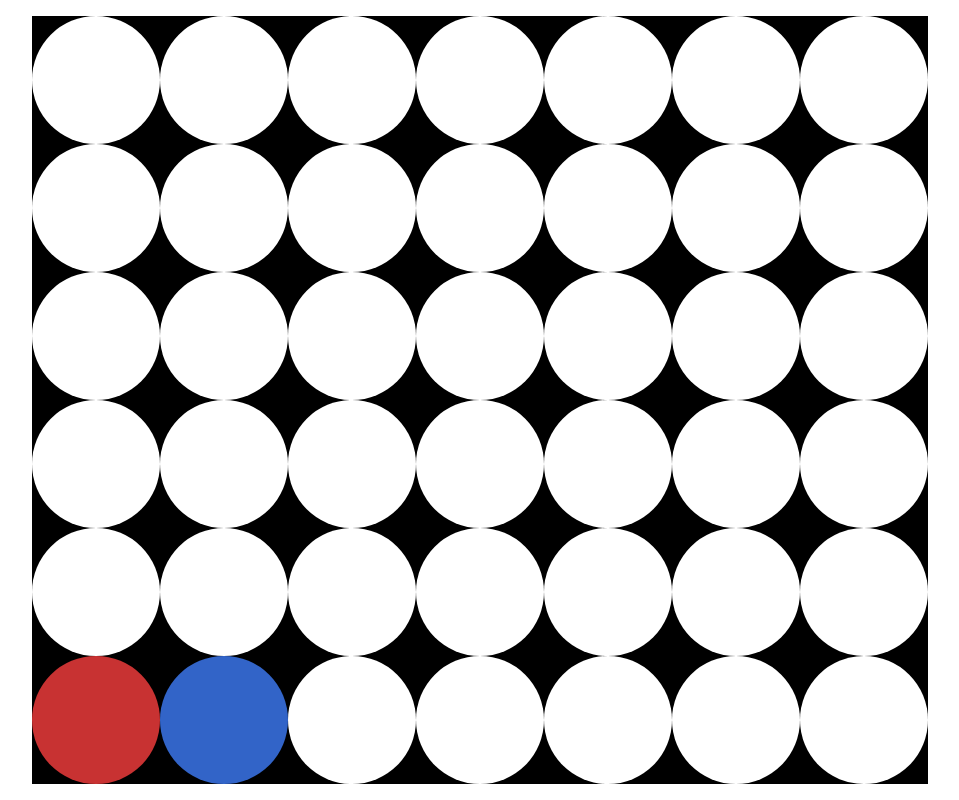
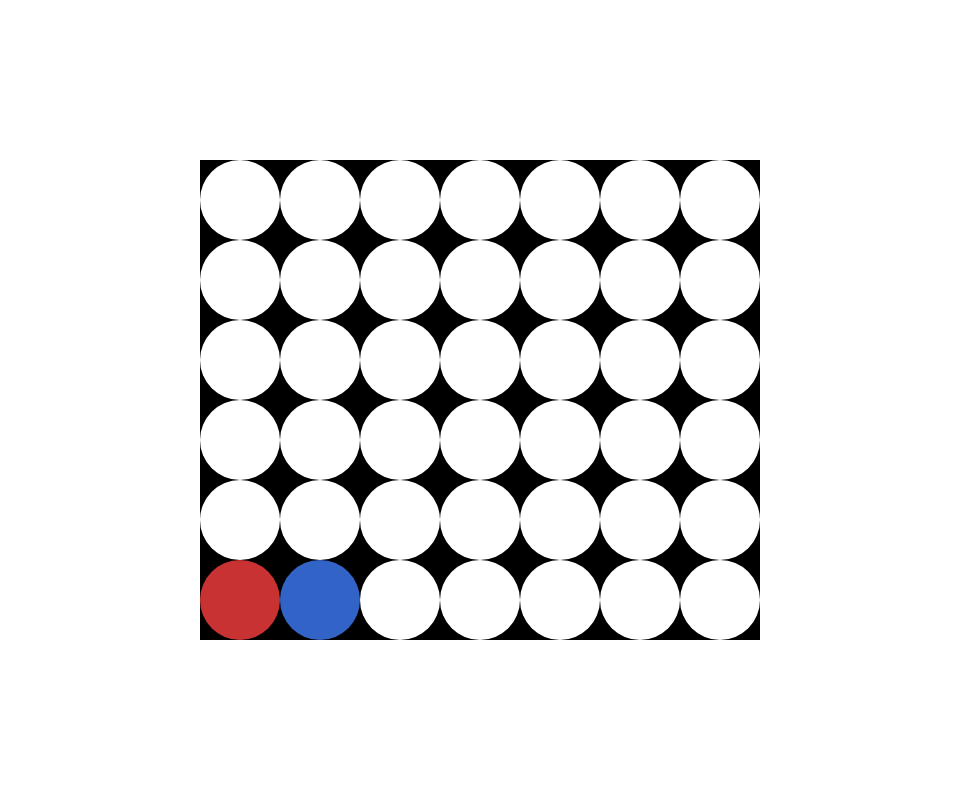
Before and after one commit to RaymundoSantorski/react_conecta_4, a React (Vite) app: page / in a window 1280 px wide. Shown: the whole page, without its empty margins (160-1119 px from the left). Built offline with nearby package versions, Linux system fonts and the light colour scheme.

Commit message:
[ADD] Estilos en modo landscape para hacer responsive la pagina

```diff
--- a/src/App.css
+++ b/src/App.css
@@ -57,8 +57,19 @@
 }
 
 @media (max-width: 580px) {
+    #root{
+        justify-content: center;
+
+    }
     .controls, .score{
         flex-grow: 0;
+    }
+}
+
+@media (orientation: landscape){
+    .game_board{
+        width: 70vh;
+        height: 60vh;
     }
 }
 
```
